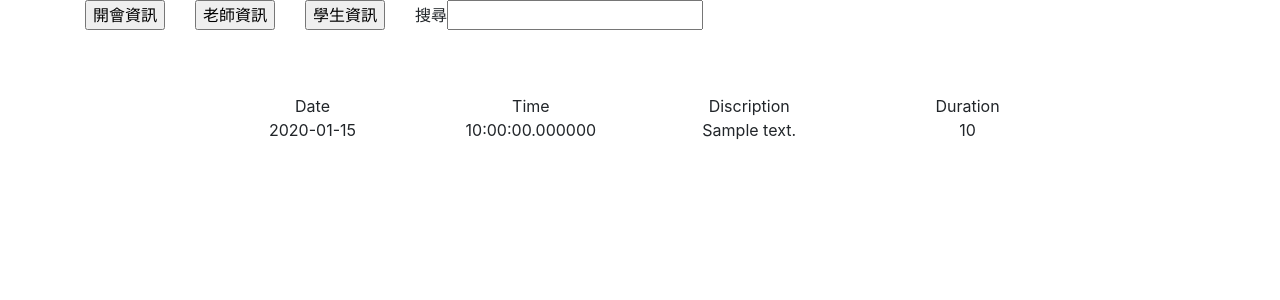
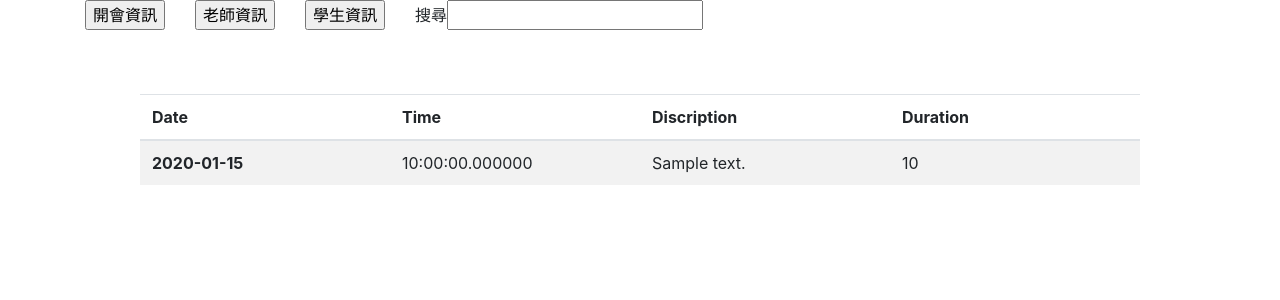
Before and after one commit to YiShan8787/db_final, a PHP site: page /meeting_info.php in a window 1280 px wide. Shown: the top 300 px of the page. Run offline with PHP 8.4, Linux system fonts and the light colour scheme; tables that the repository leaves empty hold one stand-in row (values such as "Sample post"); some libraries are stand-ins or nearby versions.

Commit message:
table呈現meeting_info

```diff
--- a/meeting_info.php
+++ b/meeting_info.php
@@ -7,7 +7,7 @@
     <!-- Required meta tags -->
     <meta charset='utf-8'>
     <meta name='viewport' content='width=device-width, initial-scale=1, shrink-to-fit=no'>
-
+	<link rel='stylesheet' href='style.css'>
     <!-- Bootstrap CSS -->
     <link rel='stylesheet' href='https://maxcdn.bootstrapcdn.com/bootstrap/4.0.0/css/bootstrap.min.css' integrity='sha384-Gn5384xqQ1aoWXA+058RXPxPg6fy4IWvTNh0E263XmFcJlSAwiGgFAW/dAiS6JXm' crossorigin='anonymous'>
 
@@ -43,21 +43,18 @@
 
 
 		</div>
+	<div class='col custom-table-width'style='  '>
 
-		<div class='row align-items-center justify-content-center'>
-			<div class = 'col-2 text-center'>
-			Date
-			</div>
-			<div class = 'col-2 text-center'>
-			Time
-			</div>
-			<div class = 'col-2 text-center'>
-			Discription
-			</div>
-			<div class = 'col-2 text-center'>
-			Duration
-			</div>
-		</div>
+		<table class='table table-striped 'style='width:80%;margin-left:10%  '>
+    	<thead>
+    	<tr>
+      	<th scope='col'>Date</th>
+      	<th scope='col'>Time</th>
+      	<th scope='col'>Discription</th>
+      	<th scope='col'>Duration</th>
+    	</tr>
+  		</thead>
+
 
 
 
@@ -74,14 +71,47 @@
     $stmt = $db->prepare($query);
     $stmt -> execute();
     $result = $stmt -> fetchAll();
+    echo"<tbody >";
     foreach($result as $this_row)
     {
-        echo "<div class = 'row align-items-center justify-content-center'>";
-        echo "<div class = 'col-2 text-center'>".$this_row['date']."</div>";
-        echo "<div class = 'col-2 text-center'>".$this_row['time']."</div>";
-        echo "<div class = 'col-2 text-center'>".$this_row['description']."</div>";
-        echo "<div class = 'col-2 text-center'>".$this_row['duration']."</div>";
-        echo "</div>";
+    	//echo"<table class='table table-striped'>";
+    	/*echo"<thead>";
+    	echo"<tr>";
+      	echo"<th scope='col'>".$this_row['date']."</th>";
+      	echo"<th scope='col'>".$this_row['time']."</th>";
+      	echo"<th scope='col'>".$this_row['description']."</th>";
+      	echo"<th scope='col'>".$this_row['duration']."</th>";
+    	echo"</tr>";
+  		echo"</thead>";*/
+
+
+
+  	/*switch($this_row['importance'])//邱:不要刪
+    	{
+    		case 0:echo"<tr style='background-color:#ff8a8a'>";break;
+    		case 1:echo"<tr style='background-color:#faf8b6'>";break;
+    		case 2:echo"<tr style='background-color:#cbffbf'>";break;
+    		case 3:echo"<tr style='background-color:#9eecff'>";break;
+    		case 4:echo"<tr style='background-color:#9eecff'>";break;
+    	}
+    */
+    	echo"<tr>";
+      	echo"<th scope='row'>".$this_row['date']."</th>";
+      	echo"<td >".$this_row['time']."</td>";
+      	echo"<td >".$this_row['description']."</td>";
+      	echo"<td >".$this_row['duration']."</td>";
+    	echo"</tr>";
+
+
+
+
+
     }
+    echo"</tbody>";
+
+		echo"</table>";
     echo "</div>";
+echo "</div>";
+
+
 ?>
--- /dev/null
+++ b/style.css
@@ -0,0 +1,23 @@
+/*{
+	border: solid 1px black;
+}*/
+.custom-table-width {
+  overflow-x: auto;
+  //background-color: red;
+
+  margin-right:30px / 2;     //利用 margin 推回去原本 padding 的空間
+  margin-left: 30px / 2;
+  padding-right: 0;
+  padding-left: 0;
+}
+
+.table {
+	 //display: block;
+	 //max-width: 50%;
+	 width:50%;
+  table-layout: fixed;   // 表格和欄寬將根據所給定的寬度來顯示
+  min-width: 200px;     // 避免因寬度不足而字疊在一起（根據表格內容設定寬度）
+}
+.col{
+
+}
```
